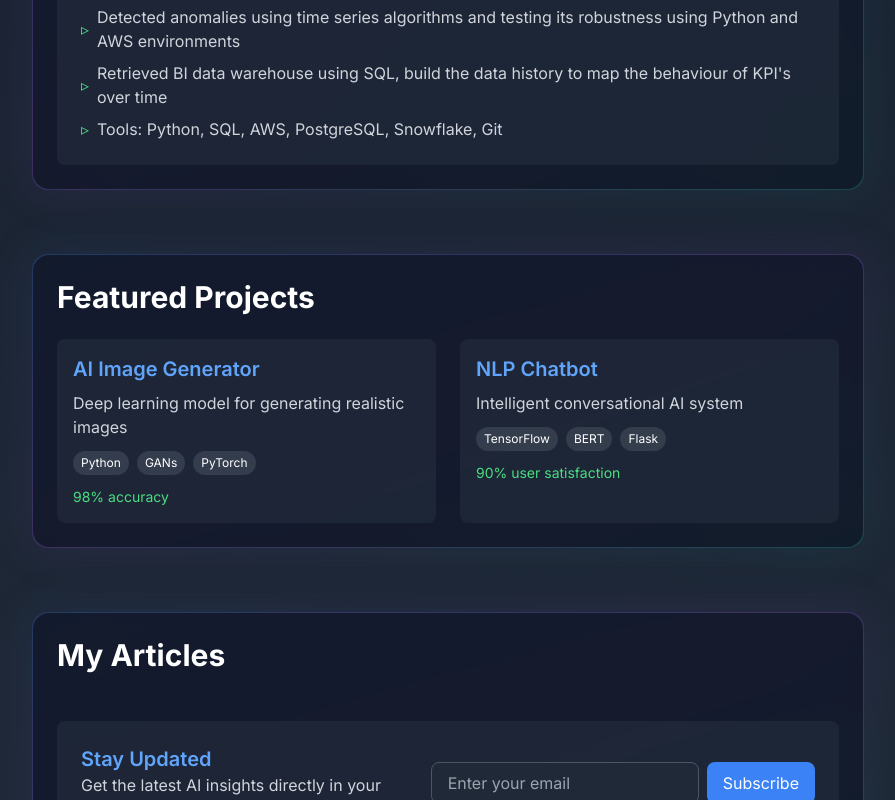
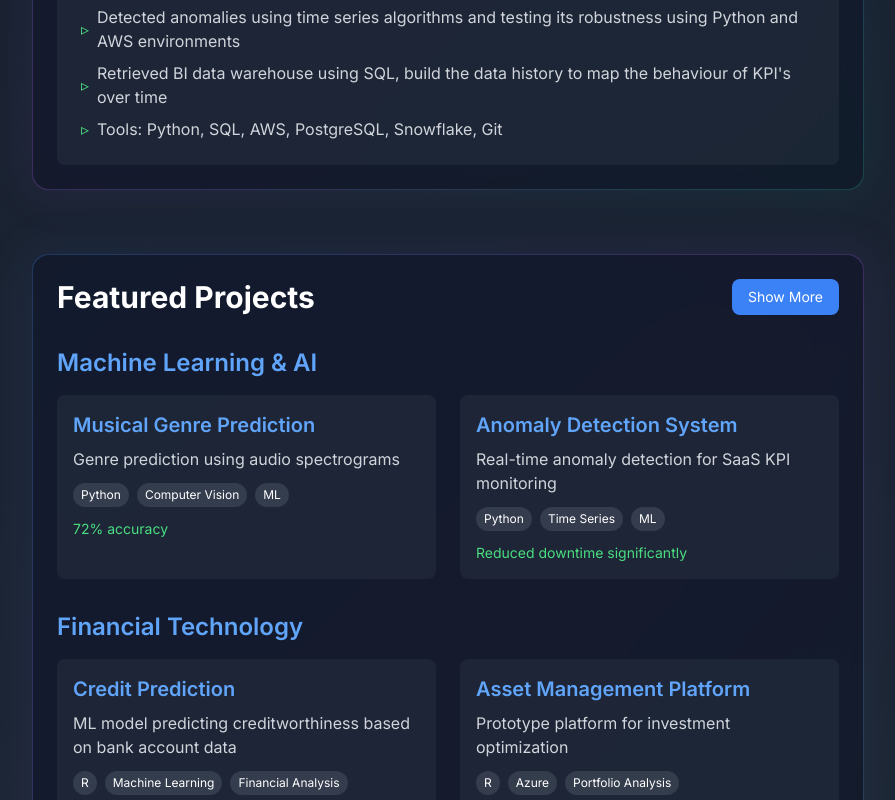
Before and after one commit to AvnerAdda/avneradda.github.io, a Next.js app: page / in a window 1280 px wide. Shown: the part 2000-2800 px from the top of the page, without its empty margins (192-1087 px from the left). Built offline with nearby package versions, Linux system fonts and the light colour scheme.

Commit message:
project update

```diff
--- a/components/Projects.tsx
+++ b/components/Projects.tsx
@@ -1,33 +1,143 @@
+"use client";
+
+import { useState } from 'react';
+
+// Move the projects data outside the component
+const projectsData = {
+  "Financial Technology": [
+    {
+      title: "Credit Prediction",
+      description: "ML model predicting creditworthiness based on bank account data",
+      tech: ["R", "Machine Learning", "Financial Analysis"],
+      metrics: "85% accuracy, 76% recall"
+    },
+    {
+      title: "Asset Management Platform",
+      description: "Prototype platform for investment optimization",
+      tech: ["R", "Azure", "Portfolio Analysis"],
+      metrics: "Deployed in 3 months"
+    },
+    {
+      title: "Forecasting Critical KPIs",
+      description: "Predicted bank KPIs threshold crossings for proactive decision-making",
+      tech: ["Python", "Time Series", "Forecasting"],
+      metrics: "76% forecasting accuracy"
+    },
+    {
+      title: "Cryptocurrency Analysis Dashboard",
+      description: "Real-time crypto portfolio optimization dashboard",
+      tech: ["API Integration", "Sharpe Ratio", "HFT"],
+      metrics: "Active production use"
+    },
+    {
+      title: "Actuarial Risk Application",
+      description: "Optimized catastrophe risk analysis tool for improved efficiency",
+      tech: ["R", "Risk Modeling", "Optimization"],
+      metrics: "25% efficiency increase"
+    }
+  ],
+  "Natural Language Processing": [
+    {
+      title: "Tech Article Analysis",
+      description: "Deep NLP analysis of tech articles for trend extraction",
+      tech: ["Python", "NLP", "SQL"],
+      metrics: "Improved user engagement"
+    },
+    {
+      title: "Confidential Information Masking",
+      description: "Automated sensitive information masking using AI models",
+      tech: ["Python", "Hugging Face", "NLP"],
+      metrics: "92% accuracy, 50 docs/day"
+    }
+  ],
+  "Machine Learning & AI": [
+    {
+      title: "Musical Genre Prediction",
+      description: "Genre prediction using audio spectrograms",
+      tech: ["Python", "Computer Vision", "ML"],
+      metrics: "72% accuracy"
+    },
+    {
+      title: "Anomaly Detection System",
+      description: "Real-time anomaly detection for SaaS KPI monitoring",
+      tech: ["Python", "Time Series", "ML"],
+      metrics: "Reduced downtime significantly"
+    }
+  ],
+  "Healthcare & Life Sciences": [
+    {
+      title: "RAG Application",
+      description: "Retrieval-augmented generation for healthcare data",
+      tech: ["Python", "RAG", "Healthcare Analytics"],
+      metrics: "Improved decision speed"
+    },
+    {
+      title: "Patient Medication Analysis",
+      description: "Behavior analysis for medication adherence",
+      tech: ["Data Analysis", "Healthcare", "Python"],
+      metrics: "3% adherence improvement"
+    },
+    {
+      title: "Healthcare Provider Profiling",
+      description: "Provider segmentation for improved drug accessibility",
+      tech: ["Python", "Clustering", "Healthcare"],
+      metrics: "5% proposal rate improvement"
+    },
+    {
+      title: "COVID-19 KPI Dashboard",
+      description: "Real-time dashboard for COVID-19 cases and vaccination trends",
+      tech: ["R", "SQL", "Data Visualization"],
+      metrics: "100+ daily users"
+    },
+    {
+      title: "Healthcare KPI Dashboard",
+      description: "Interactive dashboard for healthcare professionals",
+      tech: ["Python", "BI Tools", "Healthcare"],
+      metrics: "High user satisfaction"
+    }
+  ]
+} as const; // Make it a constant to ensure consistency
+
 export default function Projects() {
+  const [isExpanded, setIsExpanded] = useState(false);
+
+  // Create a preview version of the projects data
+  const previewProjects = {
+    "Machine Learning & AI": projectsData["Machine Learning & AI"].slice(0, 2),
+    "Financial Technology": projectsData["Financial Technology"].slice(0, 2),
+    "Healthcare & Life Sciences": projectsData["Healthcare & Life Sciences"].slice(0, 2),
+  } as const;
+
+  // Choose which data to display based on expanded state
+  const displayData = isExpanded ? projectsData : previewProjects;
+
   return (
-    <div className="space-y-6">
+    <div className="space-y-8">
+      <div className="flex justify-between items-center mb-6">
         <h2 className="text-3xl font-bold bg-clip-text text-transparent">
           Featured Projects
         </h2>
+        <button
+          onClick={() => setIsExpanded(!isExpanded)}
+          className="px-4 py-2 text-sm rounded-lg bg-blue-500 hover:bg-blue-600 transition-colors"
+        >
+          {isExpanded ? 'Show Less' : 'Show More'}
+        </button>
+      </div>
 
+      {Object.entries(displayData).map(([category, categoryProjects]) => (
+        <div key={category} className="space-y-4">
+          <h3 className="text-2xl font-semibold text-blue-400">{category}</h3>
           <div className="grid gap-6 md:grid-cols-2">
-        {[
-          {
-            title: 'AI Image Generator',
-            description: 'Deep learning model for generating realistic images',
-            tech: ['Python', 'GANs', 'PyTorch'],
-            metrics: '98% accuracy'
-          },
-          {
-            title: 'NLP Chatbot',
-            description: 'Intelligent conversational AI system',
-            tech: ['TensorFlow', 'BERT', 'Flask'],
-            metrics: '90% user satisfaction'
-          }
-        ].map((project) => (
+            {categoryProjects.map((project: any) => (
               <div
                 key={project.title}
                 className="p-4 rounded-lg bg-gray-700/30 hover:glow-on-hover cursor-pointer hover-float"
               >
-            <h3 className="text-xl font-semibold text-blue-400">{project.title}</h3>
+                <h4 className="text-xl font-semibold text-blue-400">{project.title}</h4>
                 <p className="text-gray-300 mt-2">{project.description}</p>
-            <div className="flex gap-2 mt-3">
-              {project.tech.map((t) => (
+                <div className="flex flex-wrap gap-2 mt-3">
+                  {project.tech.map((t: string) => (
                     <span key={t} className="text-xs px-2 py-1 rounded-full bg-gray-600/50">
                       {t}
                     </span>
@@ -40,5 +150,7 @@ export default function Projects() {
             ))}
           </div>
         </div>
+      ))}
+    </div>
   );
 }
```
Lines whose indentation alone changed are shown as unchanged.
